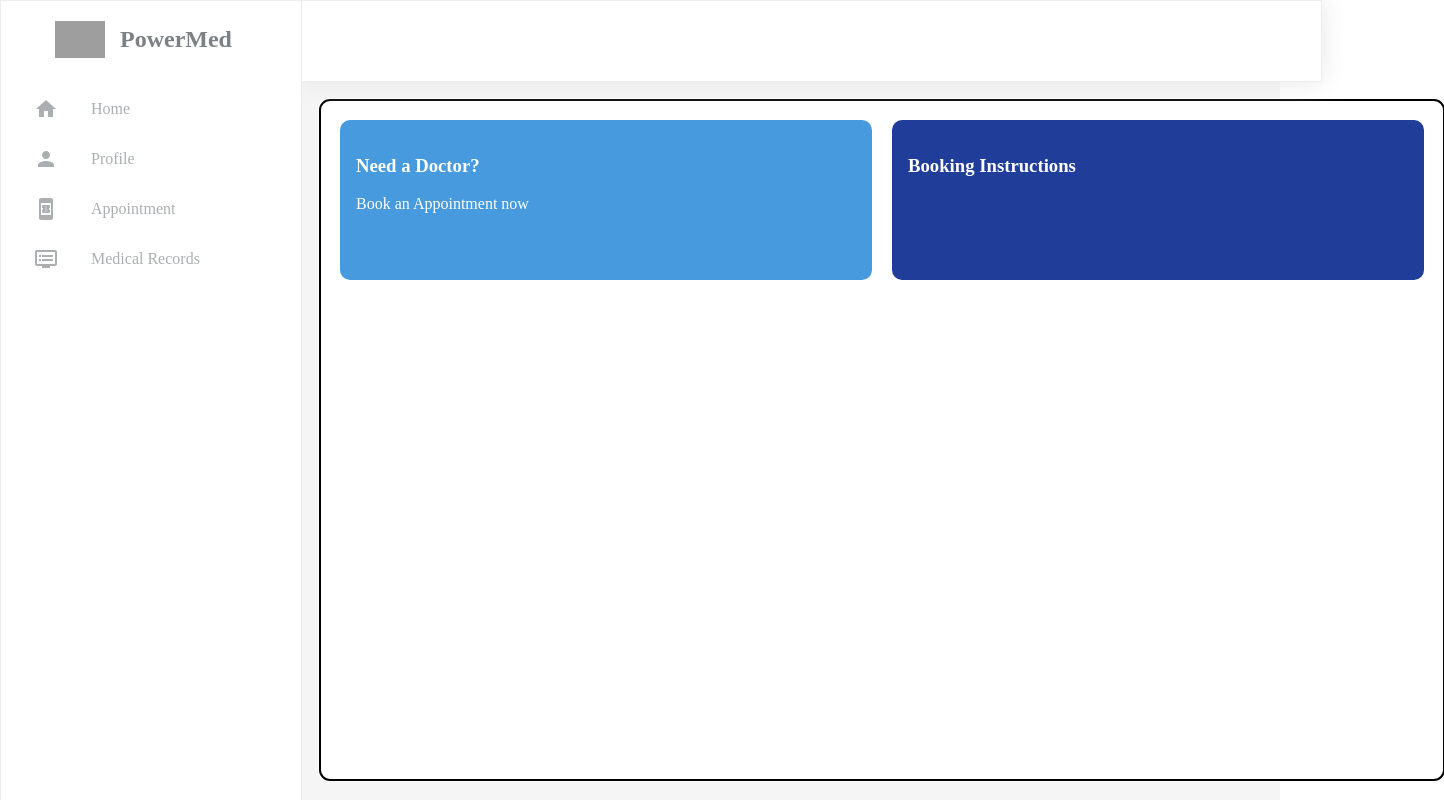
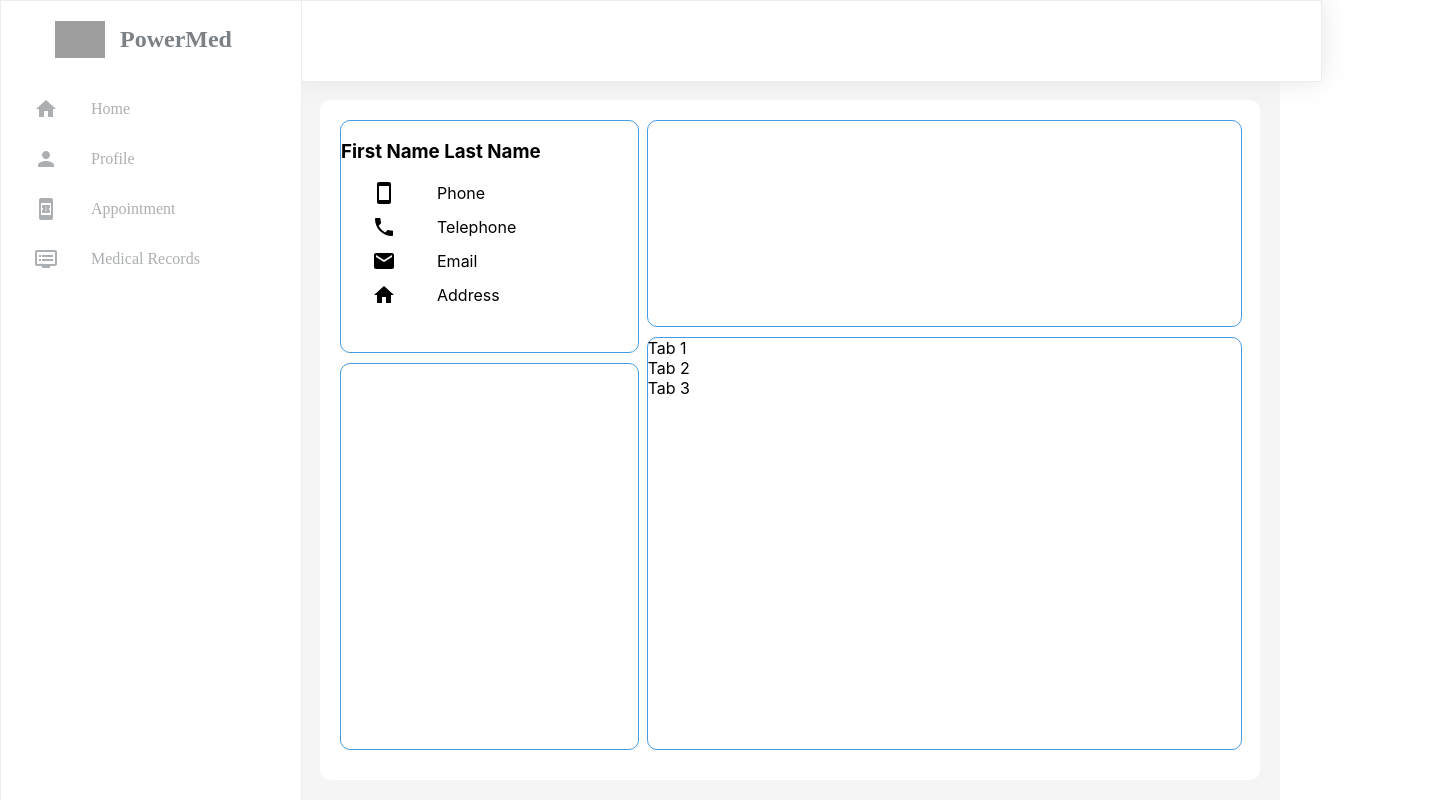
Before and after one commit to RheaRizz/Power_Pat_Girls, a React (Create React App) app in the folder patient-dashboard/: page / in a window 1280 px wide. Shown: the whole page, 1444 px wide, since content can reach past the window. Built offline with nearby package versions, Linux system fonts and the light colour scheme; grey boxes are pictures that could not be loaded.

Commit message:
patient-dashboard, user-profile (layout and content)

```diff
--- a/patient-dashboard/src/App.js
+++ b/patient-dashboard/src/App.js
@@ -10,7 +10,7 @@ function App() {
     <div className='App'>
 			<Header />
 			<Sidebar />
-			<Home />
+			<UserProfile />
     </div>
   )
 }
--- a/patient-dashboard/src/components/dashboard-home-page/home.css
+++ b/patient-dashboard/src/components/dashboard-home-page/home.css
@@ -6,7 +6,6 @@
   margin: 20px;
   box-sizing: border-box; /* Include padding and border in the element's total width and height */
 	border-radius: 10px;
-	outline: auto;
 	margin-top: 100px;
 	margin-left: 320px;
 	display: flex;
--- /dev/null
+++ b/patient-dashboard/src/components/user-profile/user-contact-details.js
@@ -0,0 +1,24 @@
+import React from "react";
+import SmartphoneIcon from '@mui/icons-material/Smartphone';
+import PhoneIcon from '@mui/icons-material/Phone';
+import EmailIcon from '@mui/icons-material/Email';
+import HomeIcon from '@mui/icons-material/Home';
+
+export const ContactDetails = [
+	{
+		title: "Phone",
+		icon: <SmartphoneIcon />
+	},
+	{
+		title: "Telephone",
+		icon: <PhoneIcon />
+	},
+	{
+		title: "Email",
+		icon: <EmailIcon />
+	},
+	{
+		title: "Address",
+		icon: <HomeIcon />
+	}
+];
--- a/patient-dashboard/src/components/user-profile/user-profile.css
+++ b/patient-dashboard/src/components/user-profile/user-profile.css
@@ -2,37 +2,97 @@
   height: auto;
   width: 100%;
   background-color: white;
+  padding: 20px;
+  margin: 20px;
+  margin-top: 100px;
+  margin-left: 320px;
+  border-radius: 10px;
   display: flex;
-  flex-wrap: wrap; /* Allow items to wrap to the next line on small screens */
+  flex-wrap: wrap;
   justify-content: space-around;
 }
 
 .profile-column {
-  flex: 1; /* Adjust the width of the profile column */
+  flex: 1;
+  display: flex;
+  flex-direction: column;
+  margin-right: 10px;
+}
+
+.patient-contact,
+.patient-info {
+  border-radius: 10px;
+  border: 1px solid #479ade;
+  margin-right: 10px;
+  margin-bottom: 10px; /* Adjust margin as needed */
+}
+
+.patient-contact {
+  height: 60%;
+  width: 100%; /* Use 100% width to fill the available space */
+}
+
+.patient-info {
+  color: black;
+  height: 100%;
+  width: 100%; /* Use 100% width to fill the available space */
 }
 
 .information-column {
-  flex: 2; /* Adjust the width of the information column */
+  flex: 2;
+  display: flex;
+  flex-direction: column;
+  width: 100%;
+}
+
+.general-info-row,
+.appointment-row {
+  border-radius: 10px;
+  background-color: #ffffff;
+  border: 1px solid #479ade;
+  width: 100%; /* Use 100% width to fill the available space */
+  margin-bottom: 10px;
+}
+
+.general-info-row {
+  height: 50%;
+  width: 100%;
+}
+
+.appointment-row {
+  height: 100%; /* Adjust height as needed */
+  width: 100%;
+}
+
+.contact-details {
+  list-style-type: none;
+  padding: 0;
   display: flex;
   flex-direction: column;
 }
 
-.general-info-row,
-.appointment-row {
-  flex: 1; /* Adjust the height of the rows */
-  border: 1px solid #ccc; /* Add borders for visualization */
+.contact-details .row {
+  display: flex;
+  align-items: center;
+  margin-bottom: 10px;
+}
+
+.contact-details #icon {
+  margin-right: 10px;
 }
 
 /* Media query for small screens */
 @media (max-width: 768px) {
   .user-profile {
-    flex-direction: column; /* Stack items vertically on small screens */
+    flex-direction: column;
   }
 
   .profile-column,
   .information-column,
   .general-info-row,
-  .appointment-row {
-    width: 100%; /* Make items take full width on small screens */
+  .appointment-row,
+  .patient-contact,
+  .patient-info {
+    width: 100%;
   }
 }
--- a/patient-dashboard/src/components/user-profile/user-profile.js
+++ b/patient-dashboard/src/components/user-profile/user-profile.js
@@ -1,18 +1,46 @@
 import React from 'react';
-import './user-profile.css'
+import './user-profile.css';
+import { ContactDetails } from './user-contact-details';
 
 function UserProfile() {
   return (
     <div className="user-profile">
       <div className="profile-column">
-        <div className=''></div>
+        <div className='patient-contact'>
+          <div className='text-area'>
+            <h3>First Name Last Name</h3>
+            <ul className='contact-details'>
+              {ContactDetails.map((val, key) => (
+                <li key={key} className='row'>
+                  <div id='icon'>{val.icon}</div>
+                  <div id='title'>{val.title}</div>
+                </li>
+              ))}
+            </ul>
+          </div>
+        </div>
+        <div className='patient-info'>
+          <div className='header-box'>
+            <div className='header-text'>
+              {/* Your patient info content goes here */}
+            </div>
+          </div>
+        </div>
       </div>
       <div className="information-column">
         <div className='general-info-row'></div>
-        <div className='appointment-row'></div>
+        <div className='appointment-row'>
+          <div className='appoint-row-header'>
+            <div className='header-tabs'>
+              <div className='tabs'>Tab 1</div>
+              <div className='tabs'>Tab 2</div>
+              <div className='tabs'>Tab 3</div>
+            </div>
+          </div>
+        </div>
       </div>
     </div>
   );
-};
+}
 
 export default UserProfile;
```
